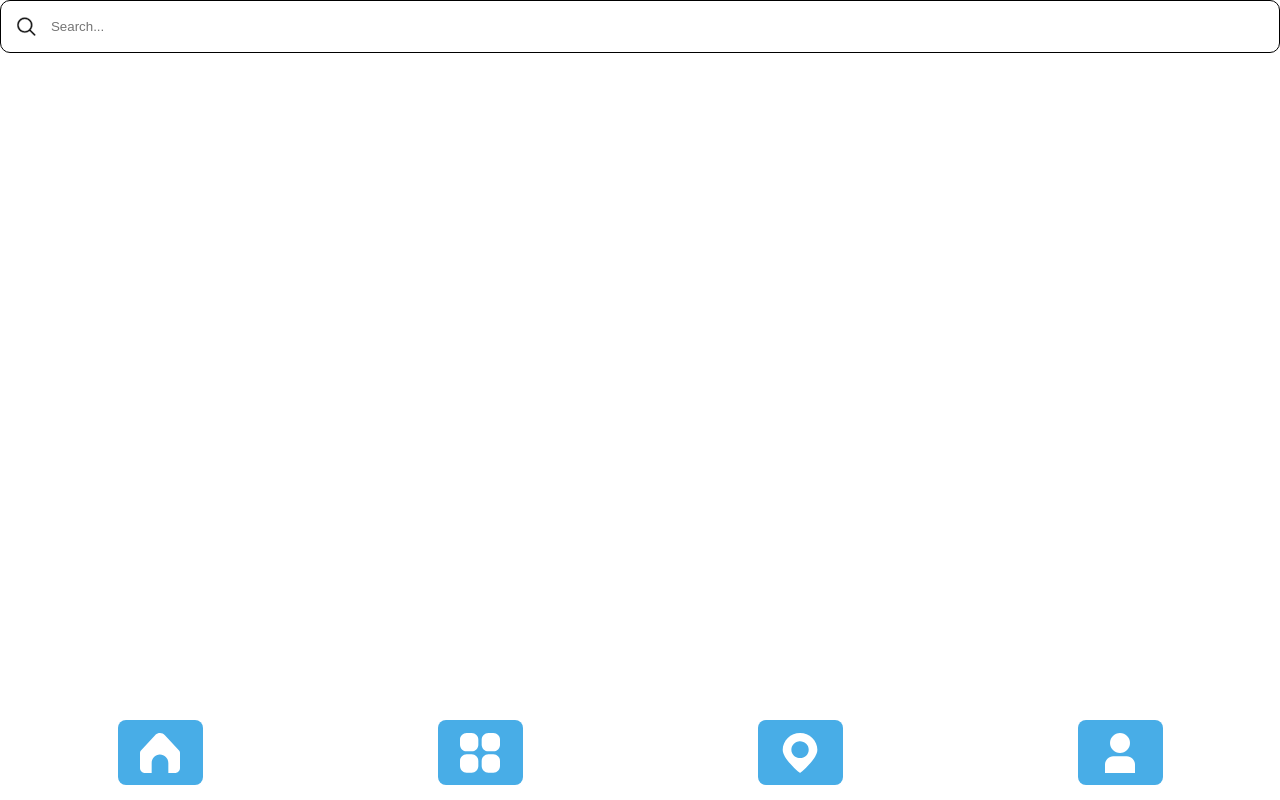
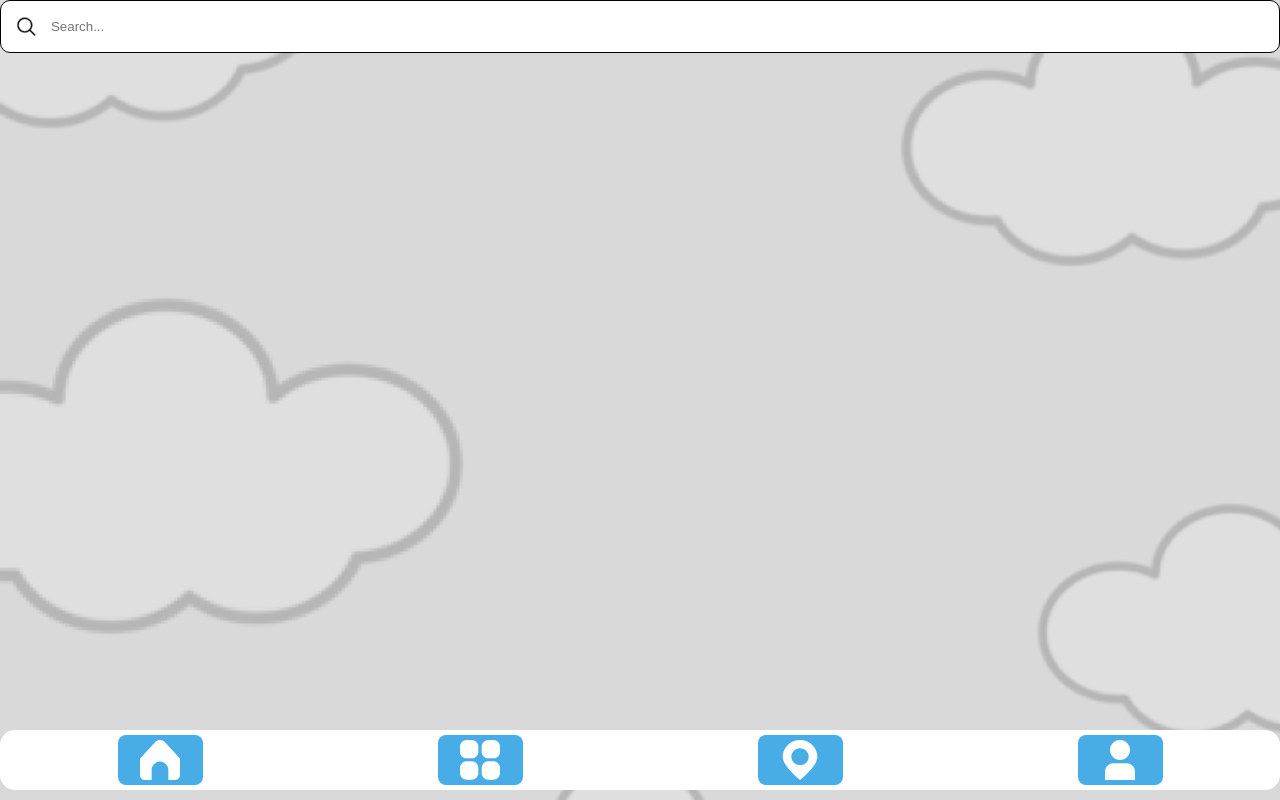
Before and after one commit to RenoMuijsenberg/S4-Toy-Box, a React (Create React App) app: page /home in a window 1280 px wide. Built offline with nearby package versions, Linux system fonts and the light colour scheme.

Commit message:
Add background, Make navbar a bit smaller

```diff
--- a/src/components/styles/navbar.module.css
+++ b/src/components/styles/navbar.module.css
@@ -14,7 +14,7 @@
 .navitem{
     position: relative;
     width: 85px;
-    height: 65px;
+    height: 50px;
     background: #48ADE7;
     border-radius: 8px;
 }
--- a/src/index.css
+++ b/src/index.css
@@ -10,6 +10,8 @@ body {
     sans-serif;
   -webkit-font-smoothing: antialiased;
   -moz-osx-font-smoothing: grayscale;
+  background: url("/public/assets/img.png") #D9D9D9 no-repeat;
+  background-size: cover;
 }
 
 code {
--- a/src/pages/home.tsx
+++ b/src/pages/home.tsx
@@ -6,6 +6,7 @@ const Home = () => {
         <div>
             <SearchBar/>
             <Navbar/>
+
         </div>
     );
 };
```
Also changed, not shown: public/assets/img.png (added).
